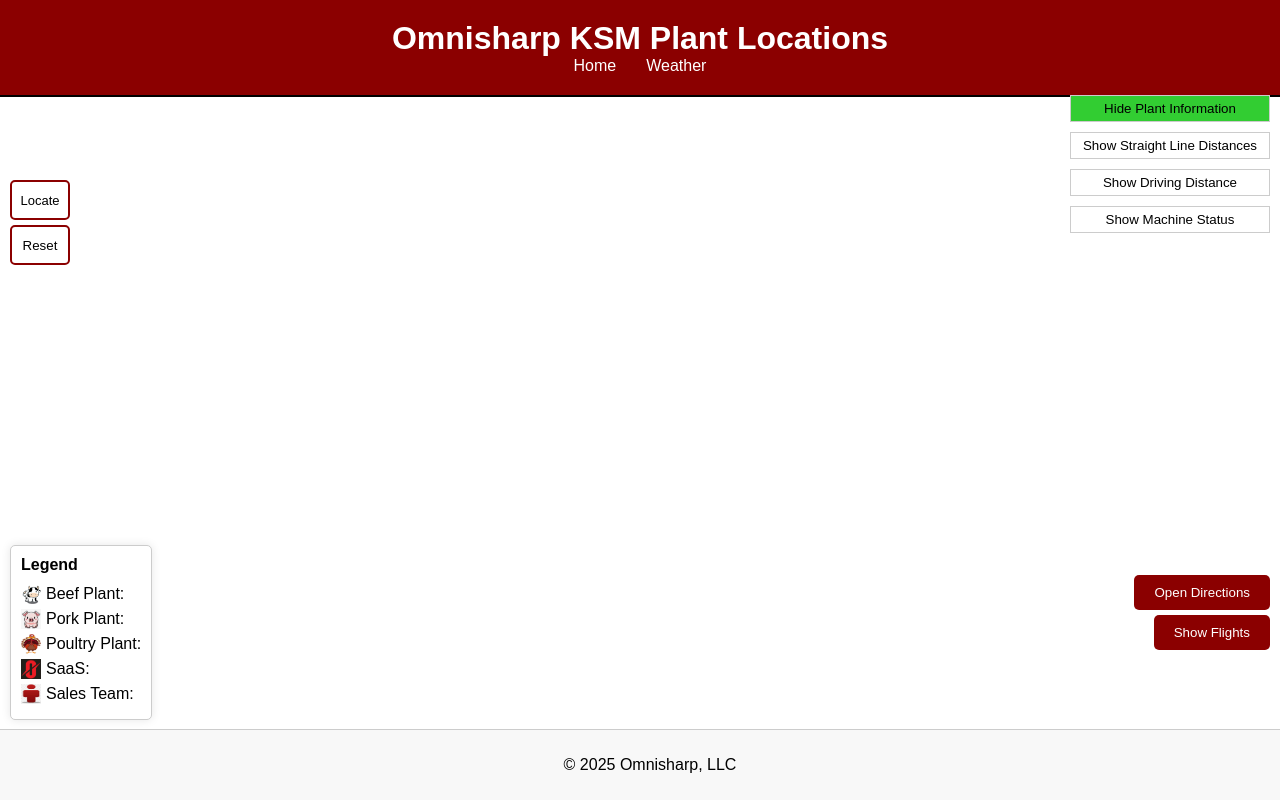
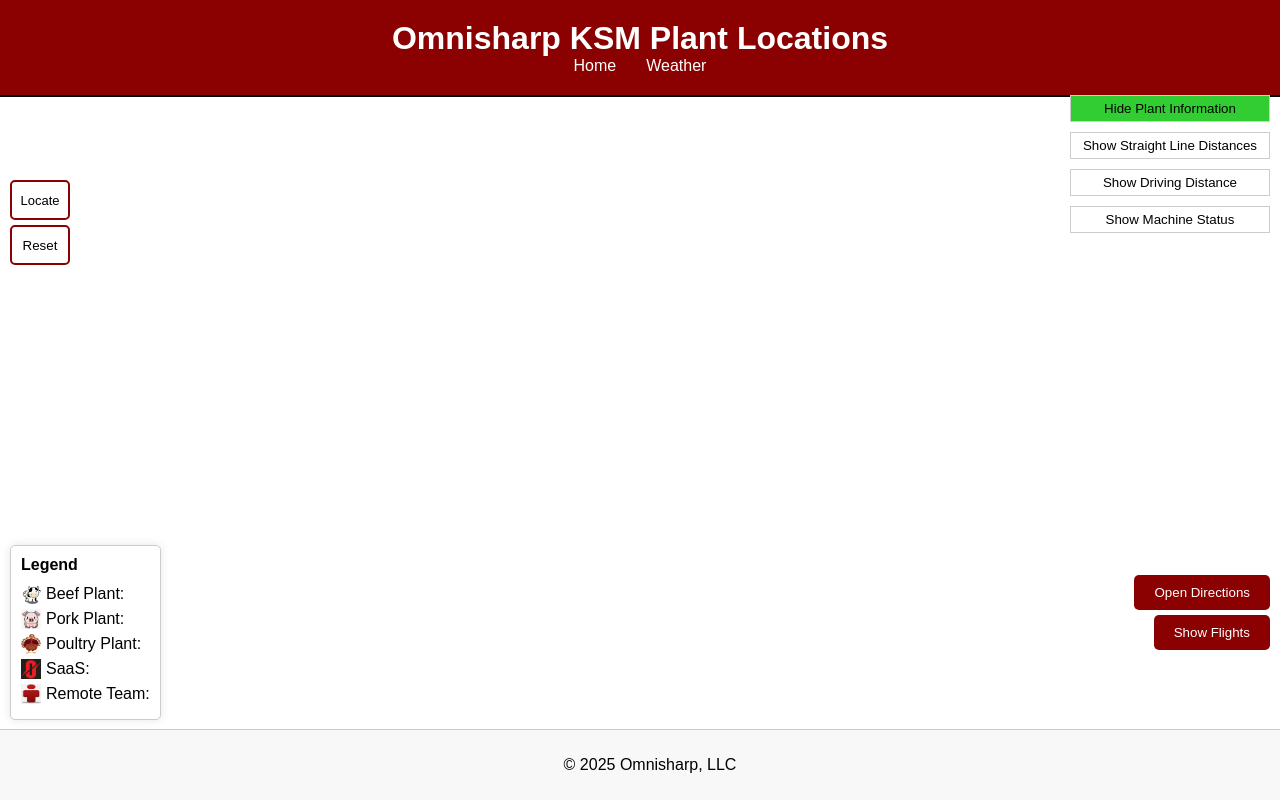
Before and after one commit to carston-star/OmniMap, a website: page index2.html in a window 1280 px wide. Drawn offline with nearby package versions, Linux system fonts and the light colour scheme.

Commit message:
Updates Sales Team to Remote Team

```diff
--- a/index2.html
+++ b/index2.html
@@ -48,7 +48,7 @@
     <div><img src="Images/pig.png" alt="Pork Plant" /> Pork Plant: <span id="pork-count"></span></div>
     <div><img src="Images/turkey.png" alt="Poultry Plant" /> Poultry Plant: <span id="poultry-count"></span></div>
     <div><img src="Images/saas.png" alt="SaaS" /> SaaS: <span id="saas-count"></span></div>
-    <div><img src="Images/sales.png" alt="Sales Team" /> Sales Team: <span id="sales-count"></span></div>
+    <div><img src="Images/sales.png" alt="Sales Team" /> Remote Team: <span id="sales-count"></span></div>
     <!-- add HQ -->
   </div>
   <button id="open-directions" class="open-directions">Open Directions</button> <!-- Ensure the button is visible -->
```
